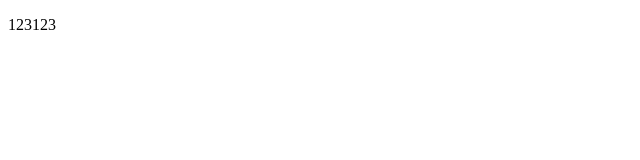
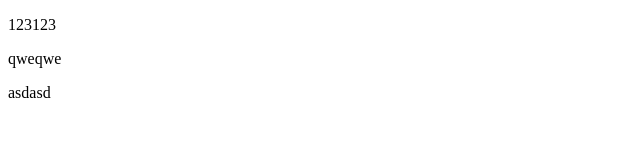
Before and after one commit to iamrealmarsel/test-date, a plain HTML site: page index.html in a window 1280 px wide. Shown: the whole page, without its empty margins (0-640 px from the left). Drawn offline with Linux system fonts and the light colour scheme.

Commit message:
add html on Fri May 13 22:45:21 MSK 2022

```diff
--- a/index.html
+++ b/index.html
@@ -8,5 +8,7 @@
   </head>
   <body>
     <p>123123</p>
+    <p>qweqwe</p>
+    <p>asdasd</p>
   </body>
 </html>
```
